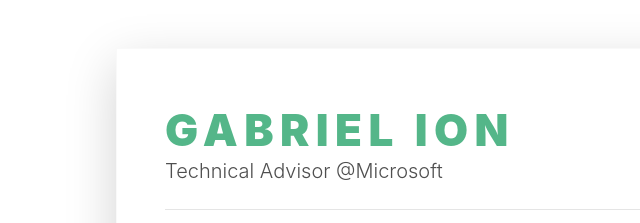
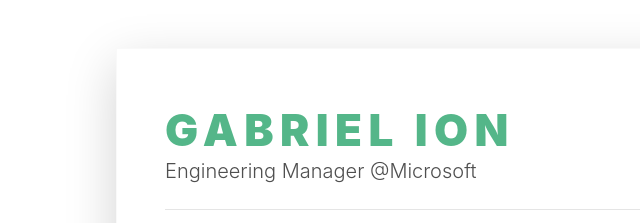
Before and after one commit to gabriion/mycvwithhugo, a plain HTML site: page index.html in a window 1280 px wide. Shown: the top 223 px of the page, 2-642 px from the left. Drawn offline with Linux system fonts and the light colour scheme.

Commit message:
updating title

```diff
--- a/index.html
+++ b/index.html
@@ -45,7 +45,7 @@
 
                         <div class="resume-title col-12 col-md-6 col-lg-8 col-xl-9">
                             <h2 class="resume-name mb-0 text-uppercase">Gabriel Ion</h2>
-                            <div class="resume-tagline mb-3 mb-md-0">Technical Advisor @Microsoft</div>
+                            <div class="resume-tagline mb-3 mb-md-0">Engineering Manager @Microsoft</div>
                         </div>
 
 
```
